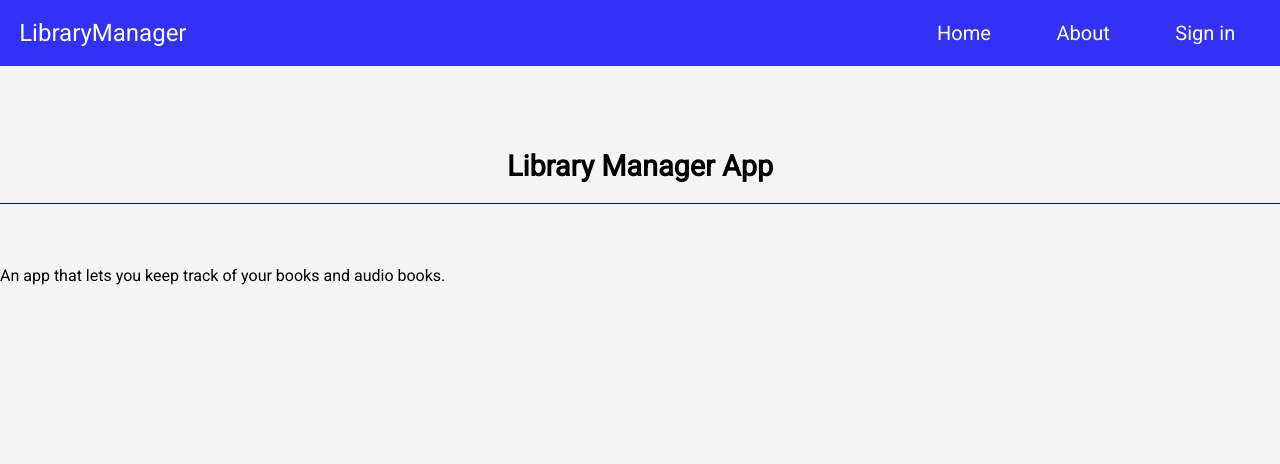
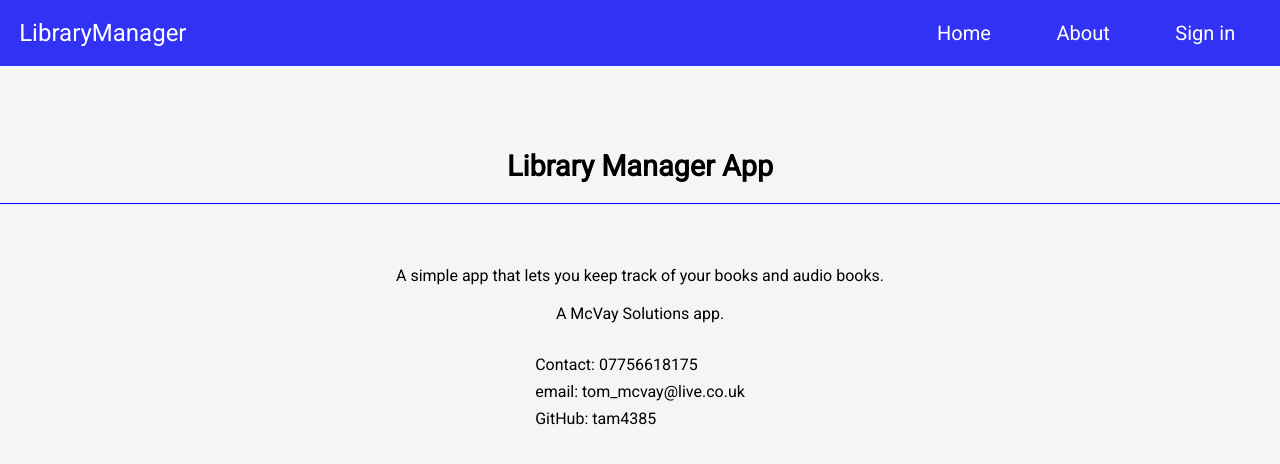
Before and after one commit to tam4385/LibraryManager2, a React (Create React App) app: page /about in a window 1280 px wide. Shown: the top 464 px of the page. Built offline with nearby package versions, Linux system fonts and the light colour scheme.

Commit message:
styles  and structure update

```diff
--- a/src/App.css
+++ b/src/App.css
@@ -181,7 +181,26 @@ table tr, table td {
   font-size: 1.5rem;
 }
 
-.form-field input {
+.form-field input, .form-field select {
   margin-left: 0.5rem;
   width: 20rem
 }
+
+/* About page styles */
+
+.about-container {
+  display: flex;
+  flex-direction: column;
+  align-items: center;
+  align-content: center;
+  justify-content: center;
+}
+
+.about-me-info {
+  list-style-type: none;
+  margin-top: 2rem;
+}
+
+.about-me-info li {
+  margin: 0.5rem 0.75rem;
+}
--- a/src/components/About.js
+++ b/src/components/About.js
@@ -2,8 +2,17 @@ import React from 'react'
 
 const About = () => {
   return (
-    <div>
-      An app that lets you keep track of your books and audio books.
+    <div className='about-container'>
+      <p>A simple app that lets you keep track of your books and audio books.</p>
+      <br />
+      <p>A McVay Solutions app.</p>
+      <div>
+      <ul className='about-me-info'>
+        <li>Contact: 07756618175</li>
+        <li>email: tom_mcvay@live.co.uk</li>
+        <li>GitHub: tam4385</li>
+      </ul>
+      </div>
     </div>
   )
 }
--- a/src/components/Home/NewBook.js
+++ b/src/components/Home/NewBook.js
@@ -51,7 +51,7 @@ const NewBook = ({ addBook }) => {
   const checkFields = () => {
     // Todo: validate fields
   };
-
+  console.log(bookGenre)
   return (
     <div className="form-container">
       <h2 className='header-2'>Add a new book to your library</h2>
@@ -66,11 +66,20 @@ const NewBook = ({ addBook }) => {
         </div>
         <div className='form-field'>
           <label htmlFor="text">Genre:</label>
-          <input type="text" value={bookGenre} onChange={e => setBookGenre(e.target.value)}/>
+          <select type="select" value={bookGenre} onChange={e => setBookGenre(e.target.value)}>
+            <option value='Select book genre'>Select Genre</option>
+            <option value="Fiction">Fiction</option>
+            <option value="Non-fiction">Non-fiction</option>
+          </select>
         </div>
         <div className='form-field'>
           <label htmlFor="text">Format:</label>
-          <input type="text" value={bookFormat} onChange={e => setBookFormat(e.target.value)}/>
+          <select value={bookFormat} onChange={e => setBookFormat(e.target.value)}>
+            <option value="Select book format">Select book format</option>
+            <option value="Paperback">Paperback</option>
+            <option value="Hardback">Hardback</option>
+            <option value="Audible">Audible</option>
+          </select>
         </div>
         <div className='form-field'>
           <label htmlFor="text">Release Date:</label>
```
